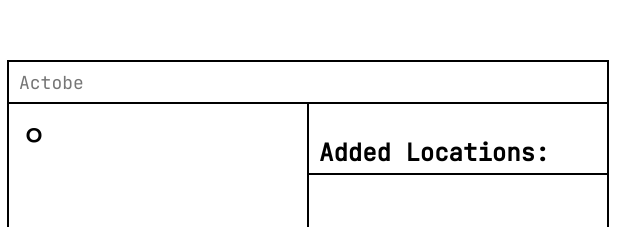
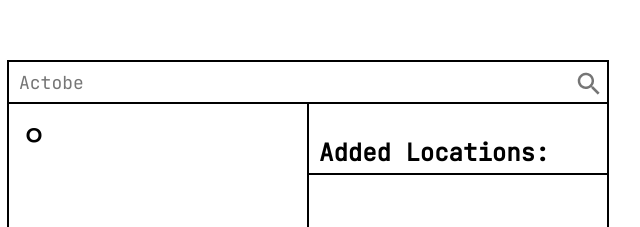
Before and after one commit to callBackLater/weather-app, a plain HTML site: page index.html in a window 1280 px wide. Shown: the part 111-338 px from the top of the page, 332-972 px from the left. Drawn offline with Linux system fonts and the light colour scheme.

Commit message:
Update styles.css

```diff
--- a/styles/styles.css
+++ b/styles/styles.css
@@ -41,7 +41,7 @@ body {
 }
 
 .button-search {
-  background-image: url("./images/search.png");
+  background-image: url("https://callbacklater.github.io/weather-app/images/search.png");
   background-position: 2px 2px;
   margin-top: -1px;
   width: 30px;
```
